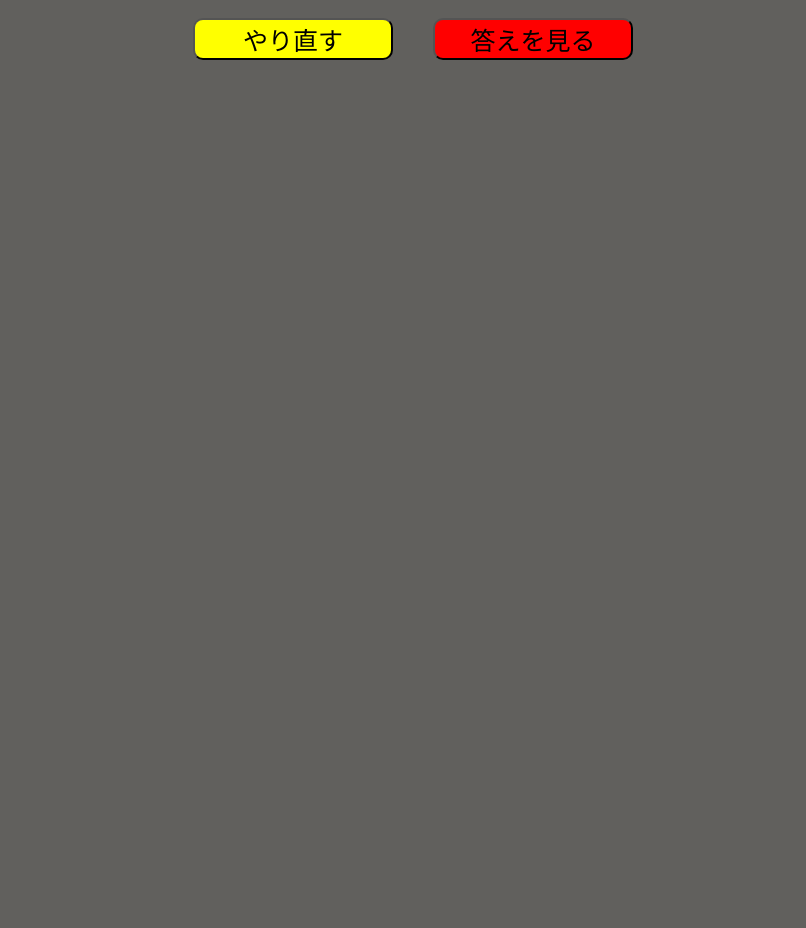
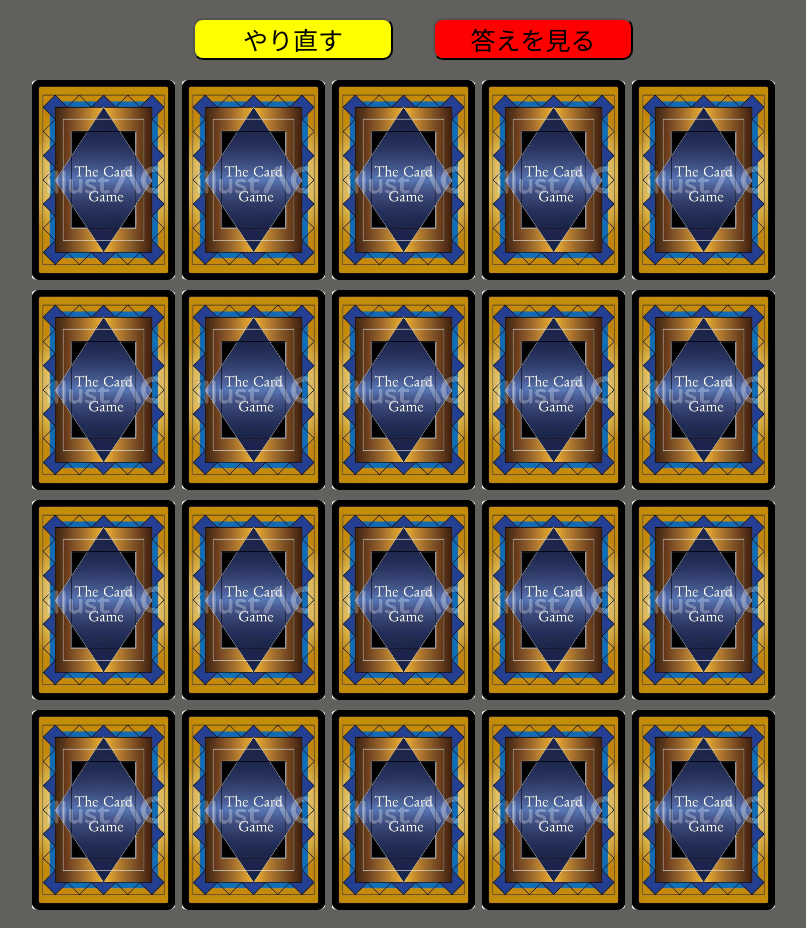
Before and after one commit to sawada-jun/sawada-jun.fnd28, a plain HTML site: page index.html in a window 1280 px wide. Shown: the whole page, without its empty margins (227-1033 px from the left). Drawn offline with Linux system fonts and the light colour scheme.

Commit message:
Update style.css

```diff
--- a/style.css
+++ b/style.css
@@ -19,7 +19,7 @@ body {
     text-align: center;
     font-weight: bold;
     box-shadow: gray;
-    background-image: url("画像/カード裏面.jpeg");
+    background-image: url("カード裏面.jpeg");
     background-size: contain;
     background-repeat: no-repeat;
     background-position: center;
```
